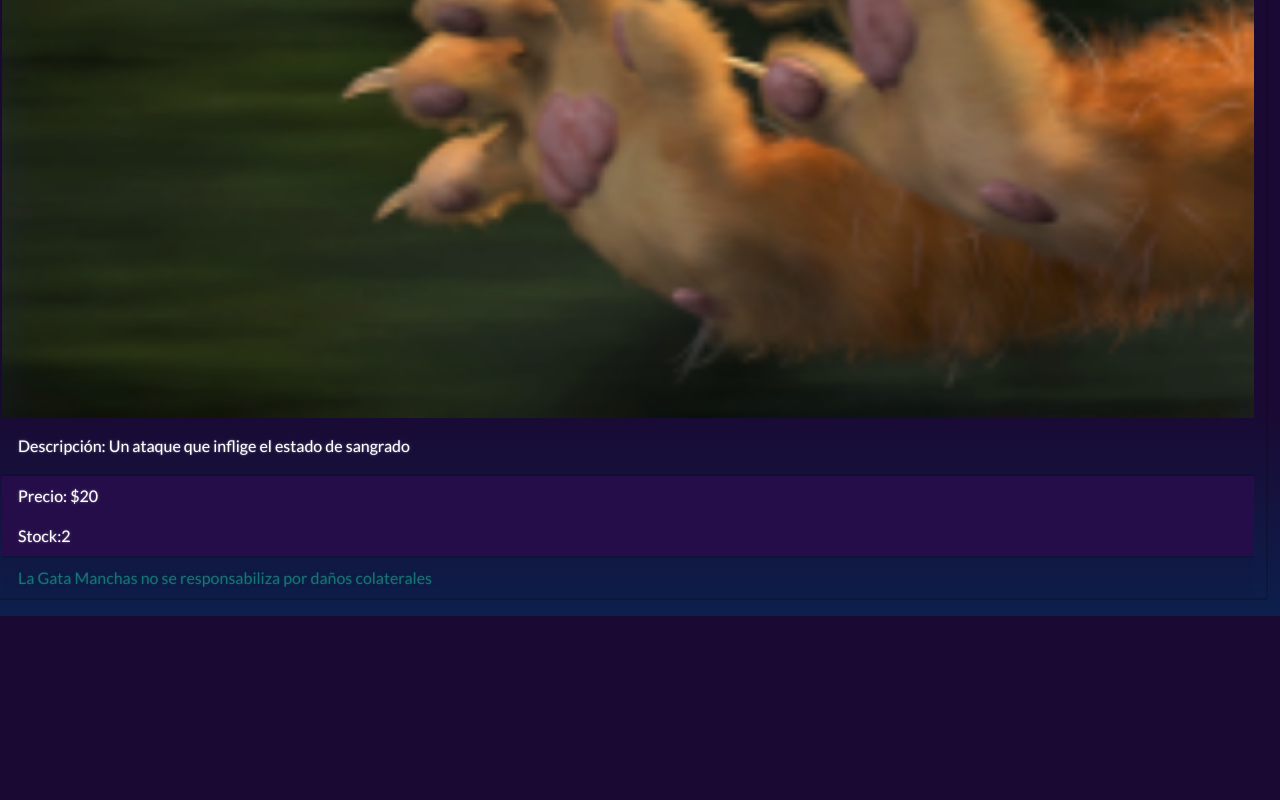
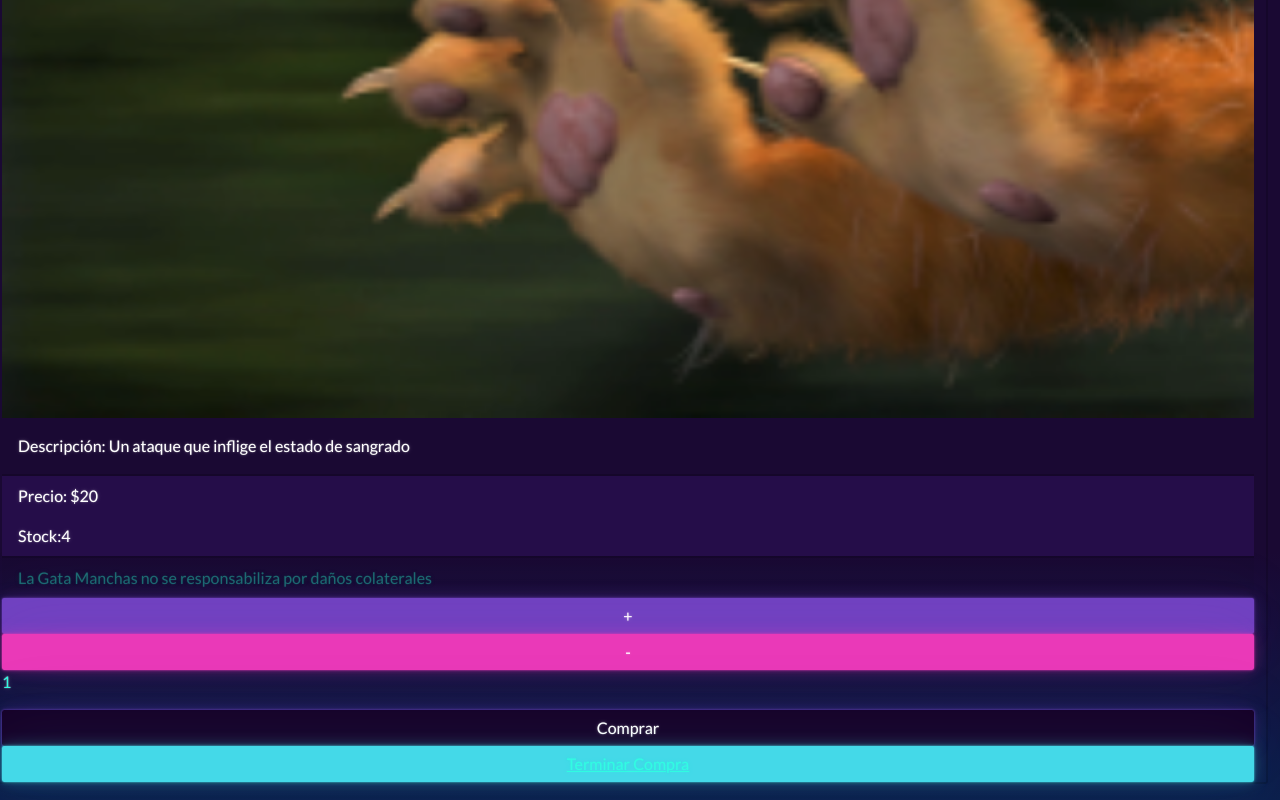
Before and after one commit to ffloresbalaguer/proyectoReact, a React (Create React App) app in the folder my-app/: page /item/1 in a window 1280 px wide. Shown: the part 442-1242 px from the top of the page. Before the commit the page ends 1058 px from the top, so only its background shows below. Built offline with nearby package versions, Linux system fonts and the light colour scheme.

Commit message:
Sincronizar Counter

```diff
--- a/my-app/src/components/App.jsx
+++ b/my-app/src/components/App.jsx
@@ -3,6 +3,7 @@ import {BrowserRouter, Routes, Route} from 'react-router-dom';
 import Navbar from "./Navbar/Navbar";
 import ItemListContainer from './ItemListContainer/ItemListContainer';
 import ItemDetailContainer from './ItemDetailContainer/ItemDetailContainer';
+import Cart from './Cart/Cart';
 
 
 
@@ -17,6 +18,7 @@ function App() {
           <Route path='/' element={<ItemListContainer greeting="Bienvenidos a Manchas Store"/>}></Route>
           <Route path='/category/:id' element={<ItemListContainer greeting="Bienvenidos a Manchas Store"/>}></Route>
           <Route path='/item/:id' element={<ItemDetailContainer/>}></Route>
+          <Route path='/cart' element={<Cart/>}></Route>
         </Routes>
       </BrowserRouter>
     </div>
--- /dev/null
+++ b/my-app/src/components/Cart/Cart.jsx
@@ -0,0 +1,11 @@
+import React from 'react';
+
+const Cart = () => {
+    return (
+        <div>
+
+        </div>
+    );
+}
+
+export default Cart;
--- a/my-app/src/components/Data/Data.js
+++ b/my-app/src/components/Data/Data.js
@@ -3,9 +3,9 @@ import mordisco1 from "../Data/CatBite1250.jpg";
 import bunny1 from "../Data/BunnyKick1250.jpg";
 
 const arrayProductos = [
-    {id:1, nombre:"Arañazo", precio:20, stock:2, image: aranazo1, descripcion: "Un ataque que inflige el estado de sangrado"},
-    {id:2, nombre:"Mordisco", precio:60, stock:1, image: mordisco1, descripcion: "Un ataque muy efectivo contra objetivos blindados"},
-    {id:3, nombre:"Bunnykick", precio:80, stock:2, image: bunny1, descripcion: "Un ataque combo muy poderoso pero con largo tiempo de recarga"}
+    {id:1, category:"Standard", nombre:"Arañazo", precio:20, stock:4, image: aranazo1, descripcion: "Un ataque que inflige el estado de sangrado"},
+    {id:2, category:"Standard", nombre:"Mordisco", precio:60, stock:2, image: mordisco1, descripcion: "Un ataque muy efectivo contra objetivos blindados"},
+    {id:3, category:"Power", nombre:"Bunnykick", precio:80, stock:4, image: bunny1, descripcion: "Un ataque combo muy poderoso pero con largo tiempo de recarga"}
 ]
 
 export default arrayProductos;
--- a/my-app/src/components/ItemDetail/ItemDetail.jsx
+++ b/my-app/src/components/ItemDetail/ItemDetail.jsx
@@ -1,30 +1,66 @@
-import React from 'react';
+import React, {useState} from 'react';
+import {Link} from 'react-router-dom';
 
 
 
 
 
 
-const ItemDetail = ({nombre,image,descripcion,precio,stock}) => {
+
+const ItemDetail = ({detail}) => {
+
+    const [cantidad, setCantidad] = useState(1);
+
+    const agregarAlCarrito = (detail, cantidad) => {
+        const productoCarrito = {id: detail.id, cantidad: cantidad}
+        console.log(productoCarrito)
+    }
+
+    const cantidadProducto = (operacion) =>{
+        if (operacion == "+") {
+            if(cantidad < detail.stock){
+                setCantidad(cantidad + 1)
+            }
+        } else {
+            if(cantidad > 1){
+                setCantidad(cantidad - 1)
+            }
+        }
+
+    }
+
+
 
     return (
 
             <>
                 <div className="card mb-3">
-                    <h3 className="card-header">{nombre}</h3>
+                    <h3 className="card-header">{detail.nombre}</h3>
                     <div className="card-body">
                 </div>
-                <img src={image} />
+                <img src={detail.image} />
                 <div className="card-body">
-                    <p className="card-text">Descripción: {descripcion}</p>
+                    <p className="card-text">Descripción: {detail.descripcion}</p>
                 </div>
                 <ul className="list-group list-group-flush">
-                    <li className="list-group-item">Precio: ${precio}</li>
-                    <li className="list-group-item">Stock:{stock}</li>
+                    <li className="list-group-item">Precio: ${detail.precio}</li>
+                    <li className="list-group-item">Stock:{detail.stock}</li>
                 </ul>
                     <div className="card-footer text-muted">
                         La Gata Manchas no se responsabiliza por daños colaterales
                     </div>
+                    <button className= 'btn btn-primary' onClick= {() => cantidadProducto("+")}>
+                        +
+                    </button>
+
+                    <button className='btn btn-secondary' onClick= {() => cantidadProducto("-")}>
+                        -
+                    </button>
+                    <p>
+                        {cantidad}
+                    </p>
+                    <button className= 'btn btn-dark' onClick={() => agregarAlCarrito(detail, cantidad)}>Comprar</button>
+                    <button className='btn btn-light'><Link className='link' to='/cart'>Terminar Compra</Link></button>
                 </div>
             </>
 
--- a/my-app/src/components/ItemDetailContainer/ItemDetailContainer.jsx
+++ b/my-app/src/components/ItemDetailContainer/ItemDetailContainer.jsx
@@ -47,9 +47,11 @@ const ItemDetailContainer = () => {
 
     return (
         <div className="row">
-            <ItemDetail nombre = {producto.nombre} image={producto.image} descripcion={producto.descripcion} precio={producto.precio} stock={producto.stock}/>
+            <ItemDetail detail = {producto}/>
         </div>
     );
 }
 
 export default ItemDetailContainer;
+
+/*<ItemDetail nombre = {producto.nombre} image={producto.image} descripcion={producto.descripcion} precio={producto.precio} stock={producto.stock}/>*/
--- a/my-app/src/components/ItemListContainer/ItemListContainer.jsx
+++ b/my-app/src/components/ItemListContainer/ItemListContainer.jsx
@@ -1,4 +1,5 @@
 import {React, useState, useEffect} from 'react'
+import {useParams} from 'react-router-dom'
 import Counter from '../ItemCount/ItemCount'
 import ItemList from '../ItemList/ItemList'
 import arrayProductos from '../Data/Data';
@@ -6,31 +7,47 @@ import arrayProductos from '../Data/Data';
 
 
 
-function consultarPromesa(confirmacion) {
+/*function consultarPromesa(confirmacion) {
     return new Promise ((res,rej) => {
-        if (confirmacion) {
+        if (categoria) {
+            res(arrayProductos.filter(item => item.category === category))
+        } else if(confirmacion){
             res(arrayProductos)
-        } else {
+        }
+        else {
             rej("Accesso denegado")
         }
     })
-}
+}*/
 
 
 const ItemListContainer = ({greeting}) => {
 
     const [productos, setProductos] = useState([]);
 
+    const {categoria} = useParams()
+
+    const getProducts = () => new Promise ((resolve, reject) => {
+        if (categoria) {
+            resolve(arrayProductos.filter(item => item.category == categoria))
+        } else {
+            resolve(arrayProductos)
+        }
+    })
+    console.log(categoria)
+
+
+
     useEffect(() => {
-        consultarPromesa(true)
-    .then(producto=> {
+        getProducts()
+    .then(productos=>
 
-        setProductos(producto)
-    })
-    .catch(error => {
+        setProductos(productos)
+    )
+    .catch(error =>
         console.error(error)
-    })
-    }, []);
+    )
+    }, [categoria]);
 
 
 
--- a/my-app/src/components/Navbar/Navbar.jsx
+++ b/my-app/src/components/Navbar/Navbar.jsx
@@ -17,10 +17,10 @@ const Navbar = () => {
                 <a className="nav-link" href="/">Carrito</a>
               </li>
               <li className="nav-item">
-                <button className='nav-item btn btn-dark'><Link className='nav-link' to='/category/:categoryid'>Power Attacks</Link></button>
+                <button className='nav-item btn btn-dark'><Link className='nav-link' to='/category/Power'>Power Attacks</Link></button>
               </li>
               <li className="nav-item">
-              <button className='nav-item btn btn-dark'><Link className='nav-link' to='/category/:categoryid'>Standard Attacks</Link></button>
+              <button className='nav-item btn btn-dark'><Link className='nav-link' to='/category/Standard'>Standard Attacks</Link></button>
               </li>
             </ul>
           </div>
```
